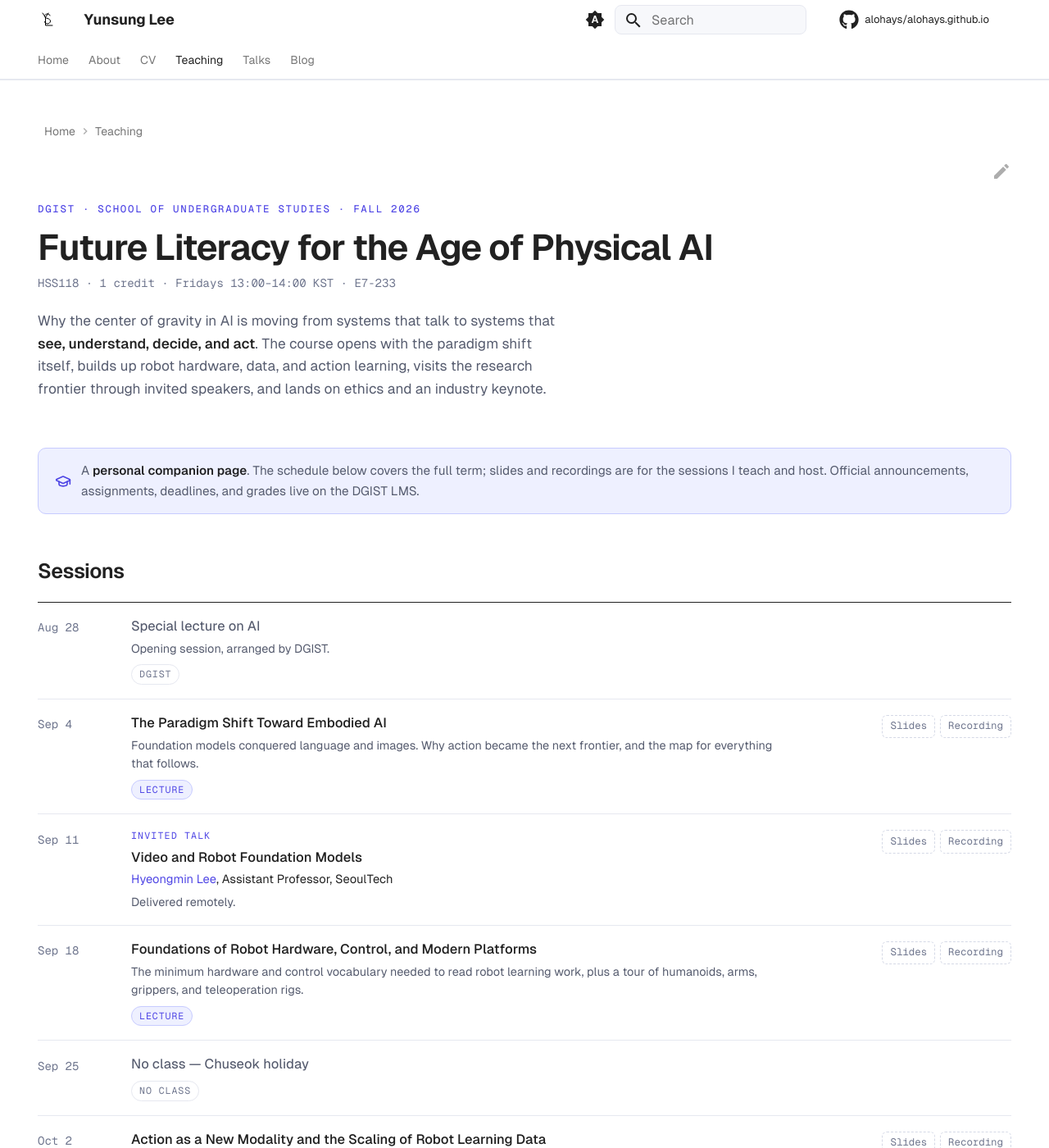
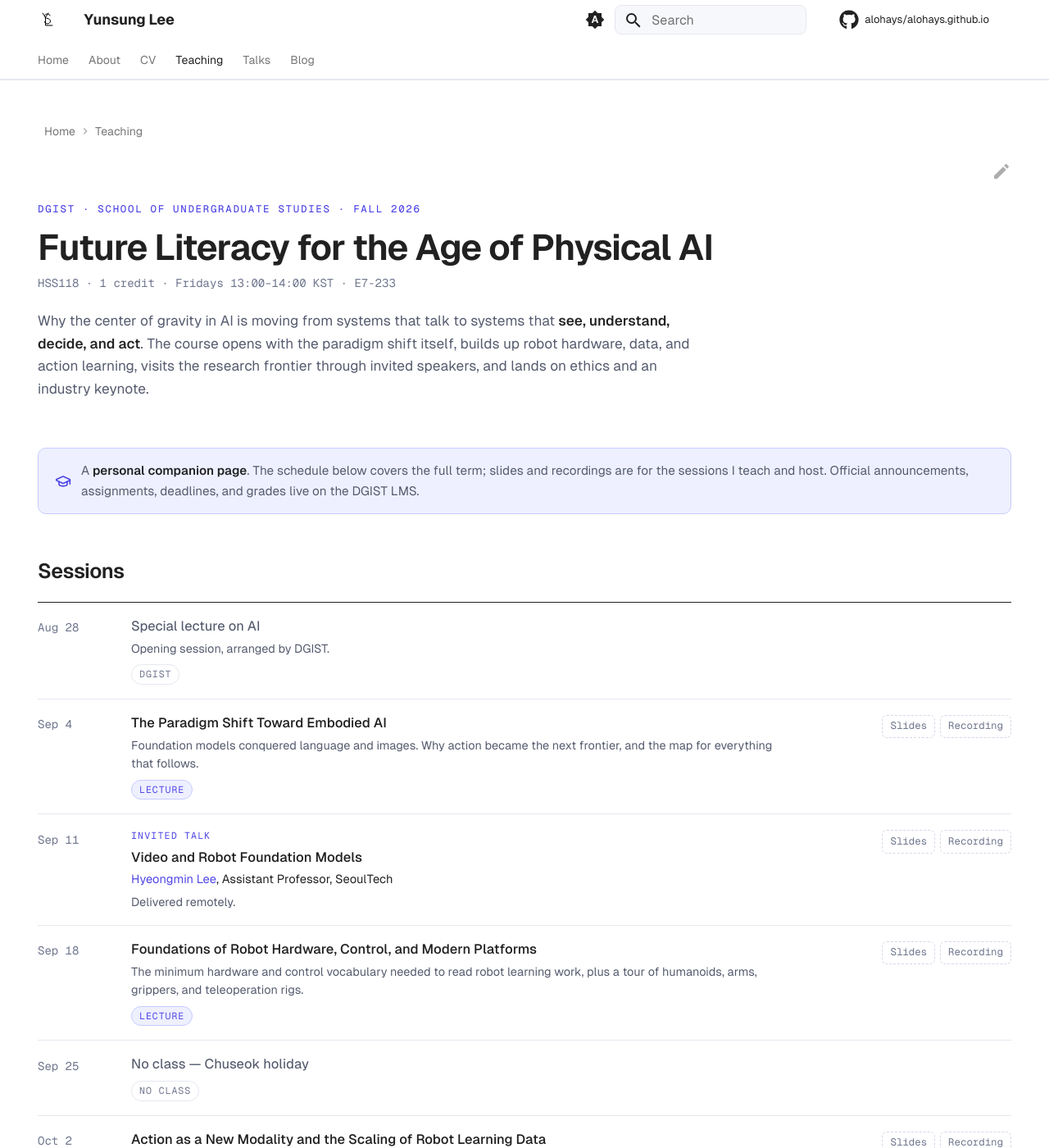
Before and after one commit to alohays/alohays.github.io, an MkDocs documentation site: the page built from docs/teaching/dgist-hss118-2026f/index.md, in a window 1280 px wide and 1400 px high. Shown: the whole window at 82% size. Built offline with MkDocs 1.6.1 and Material for MkDocs 9.7.7, drawn with Linux system fonts in a browser that asks for light colours; comment, search, counter and statistics services are not loaded.

Commit message:
fix(layout): widen the prose measure so paragraphs stop reading as an orphan
Paragraphs were the only width-capped element on the site. Rows, cards,
callouts and grids all run to the content edge, which on the pages that hide
the nav and table of contents is 61rem. A paragraph stopped at 32rem, roughly
600px short of everything above it, so the page appeared to change column
width the moment prose began.

The cap moves to 40rem and becomes a token, --yl-measure, shared with the
session descriptions that already used that exact value. Two things pin the
number: it is the widest setting that still clears the home hero's text cell
without crowding the avatar beside it, and beyond it the line length stops
being readable. The result also matches the rest of the site, where the CV
keeps its sidebars and has always set prose at a near-identical measure.

This narrows the mismatch rather than removing it, because the row layouts
keep their current width by choice. Closing it entirely would mean bringing
those in.

Constraint: table and row widths were to stay as they are, so only the prose side of the mismatch could move
Rejected: match the prose to the full content column | 125 characters per line
Rejected: cap the content column instead | changes every row layout on the site
Confidence: high
Scope-risk: moderate

```diff
--- a/docs/stylesheets/extra.css
+++ b/docs/stylesheets/extra.css
@@ -25,6 +25,17 @@
 :root {
   --md-text-font: "Geist";
   --md-code-font: "Geist Mono";
+
+  /* One reading measure for every run of prose on the site. Paragraphs were the
+     only width-capped thing here -- rows, cards, callouts and grids all run to
+     the content edge (61rem), so on a wide screen a paragraph stopped roughly
+     600px short of everything above it and read as a column that had been
+     orphaned. Widening the prose is the half of the fix that does not touch the
+     row layouts; 40rem is where it stops for two independent reasons: it is the
+     cap the session descriptions already used, and it is the widest value that
+     still clears the home hero's text cell without crowding the avatar beside
+     it. Past this the line length stops being readable anyway. */
+  --yl-measure: 40rem;
 }
 
 /* ===== Color tokens ===== */
@@ -263,7 +274,7 @@
 .yl-desc {
   font-size: 0.86rem;
   color: var(--yl-text-2);
-  max-width: 32rem;
+  max-width: var(--yl-measure);
   margin: 0 0 1.5rem;
 }
 
@@ -567,7 +578,7 @@
 .yl-sess-desc {
   display: block;
   margin-top: 0.22rem;
-  max-width: 40rem;
+  max-width: var(--yl-measure);
   font-size: 0.72rem;
   line-height: 1.55;
   color: var(--yl-text-2);
```
